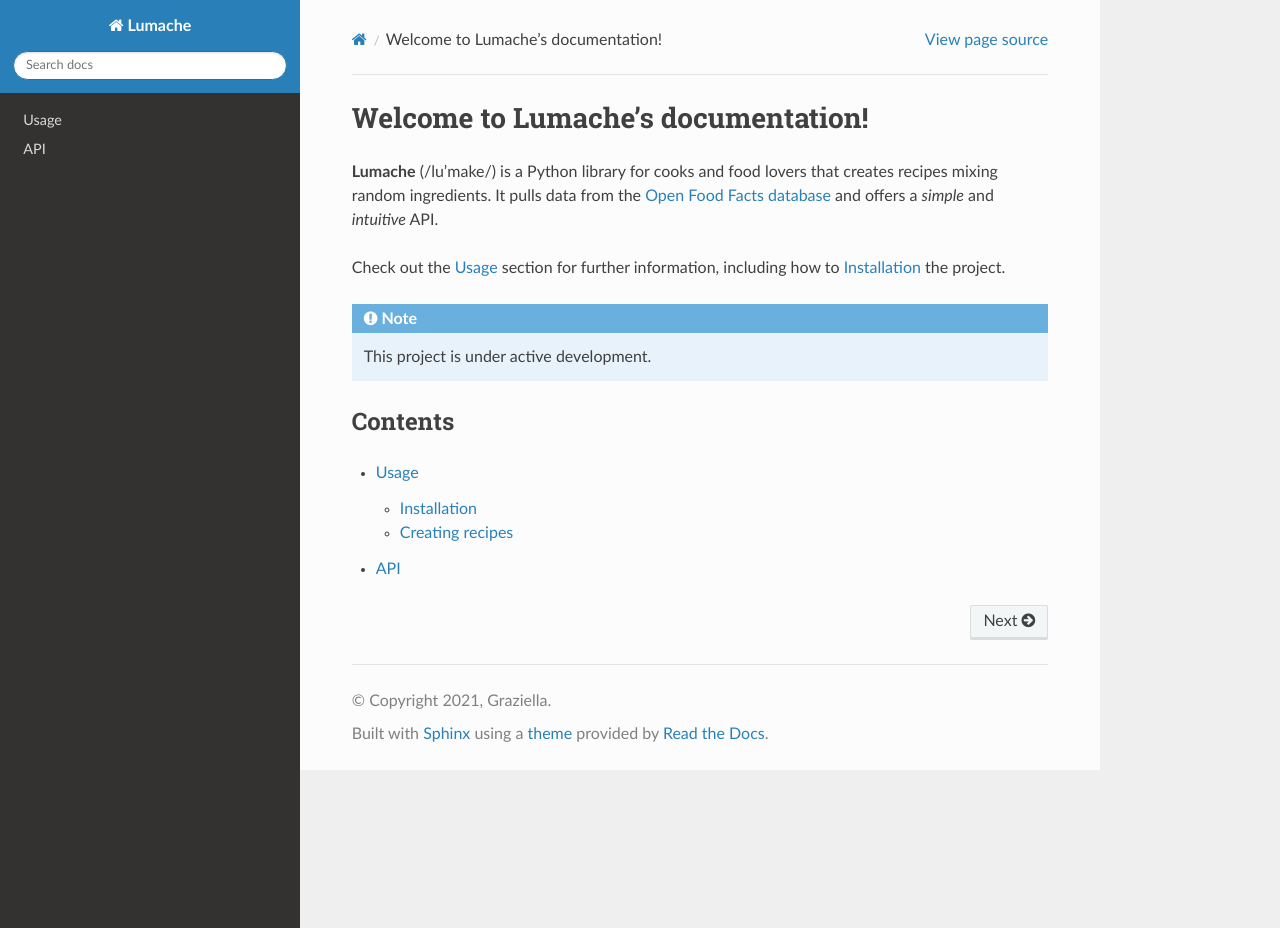
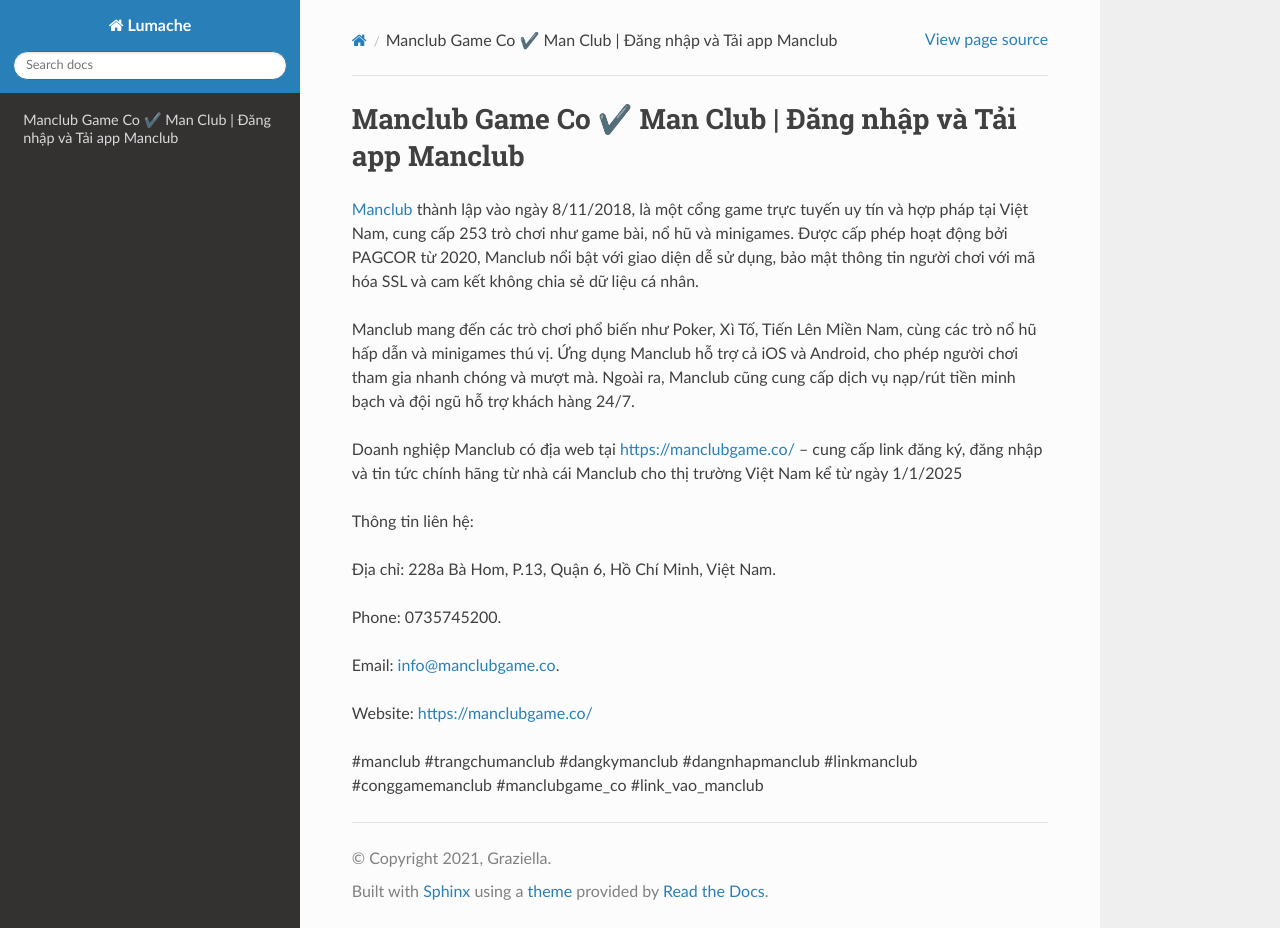
Before and after one commit to parkisngan19/manclubgameco, a Sphinx documentation site: the page built from docs/source/index.rst, in a window 1280 px wide and 928 px high. Built offline with Sphinx 7.4.7 and the Read the Docs theme 3.1.0, drawn with Linux system fonts in a browser that asks for light colours.

Commit message:
Update index.rst

```diff
--- a/docs/source/index.rst
+++ b/docs/source/index.rst
@@ -1,22 +1,20 @@
-Welcome to Lumache's documentation!
+Manclub Game Co ✔️ Man Club | Đăng nhập và Tải app Manclub
 ===================================
 
-**Lumache** (/lu'make/) is a Python library for cooks and food lovers
-that creates recipes mixing random ingredients.
-It pulls data from the `Open Food Facts database <https://world.openfoodfacts.org/>`_
-and offers a *simple* and *intuitive* API.
+`Manclub <https://manclubgame.co/>`_ thành lập vào ngày 8/11/2018, là một cổng game trực tuyến uy tín và hợp pháp tại Việt Nam, cung cấp 253 trò chơi như game bài, nổ hũ và minigames. Được cấp phép hoạt động bởi PAGCOR từ 2020, Manclub nổi bật với giao diện dễ sử dụng, bảo mật thông tin người chơi với mã hóa SSL và cam kết không chia sẻ dữ liệu cá nhân.
 
-Check out the :doc:`usage` section for further information, including
-how to :ref:`installation` the project.
+Manclub mang đến các trò chơi phổ biến như Poker, Xì Tố, Tiến Lên Miền Nam, cùng các trò nổ hũ hấp dẫn và minigames thú vị. Ứng dụng Manclub hỗ trợ cả iOS và Android, cho phép người chơi tham gia nhanh chóng và mượt mà. Ngoài ra, Manclub cũng cung cấp dịch vụ nạp/rút tiền minh bạch và đội ngũ hỗ trợ khách hàng 24/7.
 
-.. note::
+Doanh nghiệp Manclub có địa web tại https://manclubgame.co/ – cung cấp link đăng ký, đăng nhập và tin tức chính hãng từ nhà cái Manclub cho thị trường Việt Nam kể từ ngày 1/1/2025
 
-   This project is under active development.
+Thông tin liên hệ:
 
-Contents
---------
+Địa chỉ: 228a Bà Hom, P.13, Quận 6, Hồ Chí Minh, Việt Nam.
 
-.. toctree::
+Phone: 0735745200.
 
-   usage
-   api
+Email: info@manclubgame.co.
+
+Website: https://manclubgame.co/
+
+#manclub #trangchumanclub #dangkymanclub #dangnhapmanclub #linkmanclub #conggamemanclub #manclubgame_co #link_vao_manclub
```
